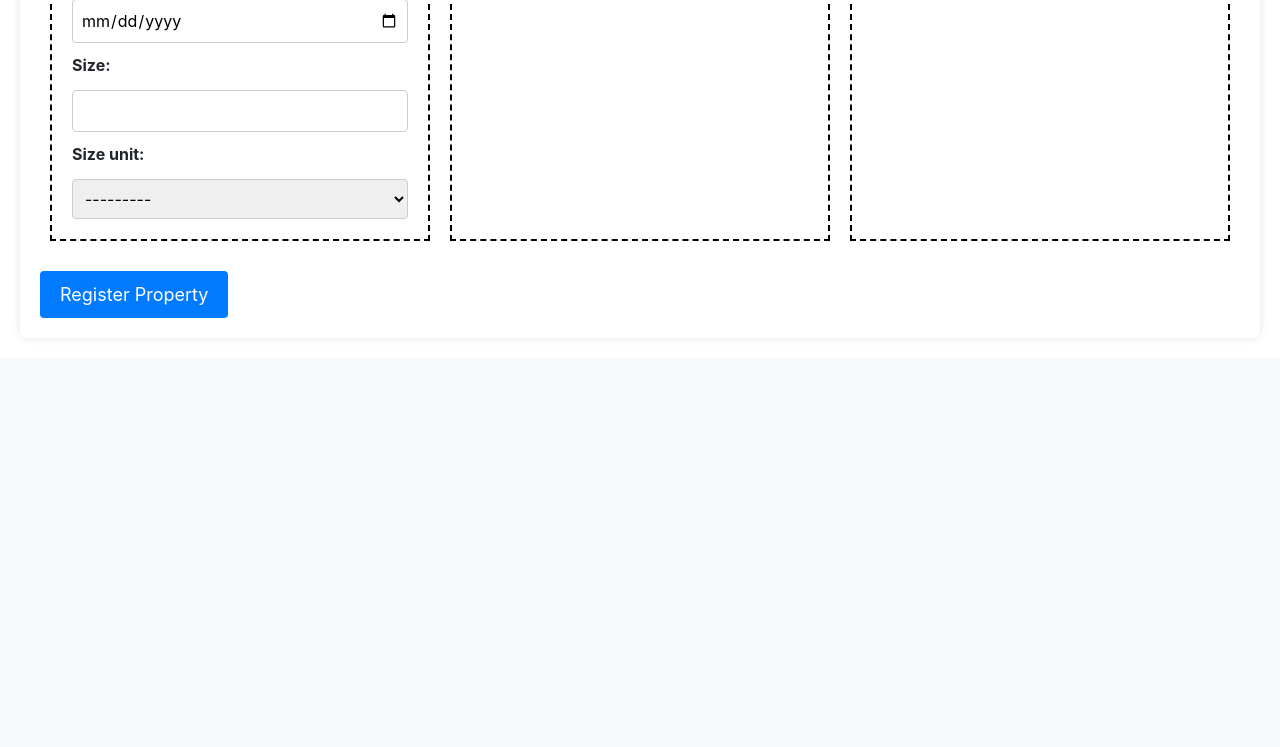
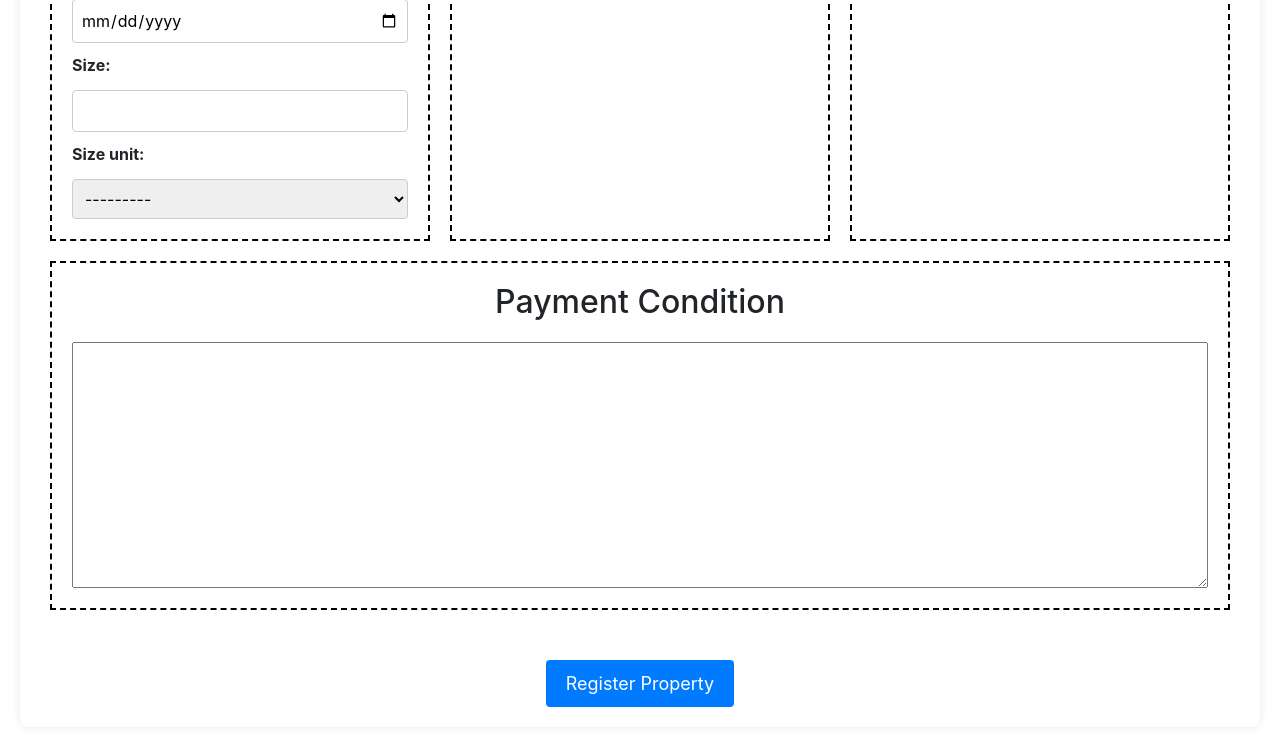
Before and after one commit to Sanyam-bot/RealtorHub, a Django app: page /add in a window 1280 px wide. Shown: the part 825-1572 px from the top of the page. Before the commit the page ends 1143 px from the top, so only its background shows below. Run offline with Django 5.2, Linux system fonts and the light colour scheme; a user stored in the database is signed in; some libraries are stand-ins or nearby versions.

Commit message:
Added payment condition box in the add.html, and did the models and forms stuff simultaeouslu

```diff
--- a/realtorhub/forms.py
+++ b/realtorhub/forms.py
@@ -7,7 +7,7 @@ class PropertyForm(forms.ModelForm):
     # ModelForm expects configurations to be set under the Meta name
     class Meta:
         model = Property # name of the model
-        fields = ['property_name', 'buyer_1', 'buyer_2', 'buyer_3', 'buyer_4', 'buyer_5', 'seller', 'dealer_1', 'dealer_2', 'state', 'city', 'address1', 'nearby', 'total_amount', 'rate', 'expenses', 'registry_date', 'sai', 'size', 'size_unit'] # all the fields from the model class that I want in the form
+        fields = ['property_name', 'buyer_1', 'buyer_2', 'buyer_3', 'buyer_4', 'buyer_5', 'seller', 'dealer_1', 'dealer_2', 'state', 'city', 'address1', 'nearby', 'total_amount', 'rate', 'expenses', 'registry_date', 'sai', 'size', 'size_unit', 'payment_condition'] # all the fields from the model class that I want in the form
         widgets = {
             'registry_date': forms.DateInput(format='%d-%m-%Y', attrs={'type': 'date'}),
         }
--- a/realtorhub/models.py
+++ b/realtorhub/models.py
@@ -35,6 +35,7 @@ class Property(models.Model):
     sai = models.IntegerField()
     size = models.CharField(max_length=10)
     size_unit = models.CharField(max_length=5, choices=SIZE_UNITS)
+    payment_condition = models.TextField(max_length=4000, default='')
 
     def __str__(self):
         return self.property_name
--- a/realtorhub/static/realtorhub/add.css
+++ b/realtorhub/static/realtorhub/add.css
@@ -45,6 +45,14 @@
     border-radius: 4px;
 }
 
+.form-submit {
+    width: 100%;
+    display: flex;
+    justify-content: center;
+    margin-top: 20px;
+}
+
+
 button[type="submit"] {
     margin-top: 20px;
     padding: 10px 20px;
--- a/realtorhub/templates/realtorhub/add.html
+++ b/realtorhub/templates/realtorhub/add.html
@@ -44,7 +44,13 @@
                 {{ form.rate.label_tag }} {{ form.rate }}
                 {{ form.expenses.label_tag }} {{ form.expenses }}
             </div>
-            <button type="submit">Register Property</button>
+            <div class="form-section">
+                <h2>Payment Condition</h2>
+                {{ form.payment_condition }}
+            </div>
+            <div class="form-submit">
+                <button type="submit">Register Property</button>
+            </div>
         </form>
     </div>
 {% endblock %}
```
